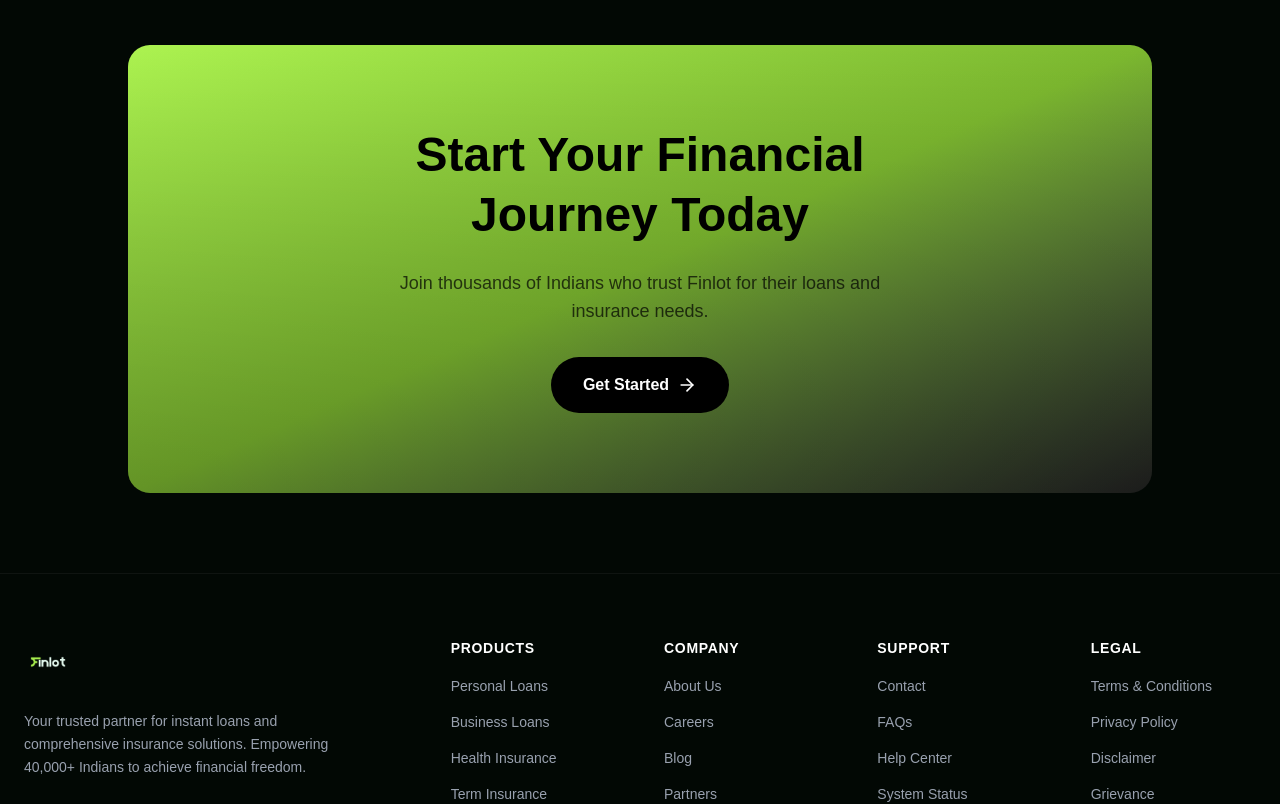
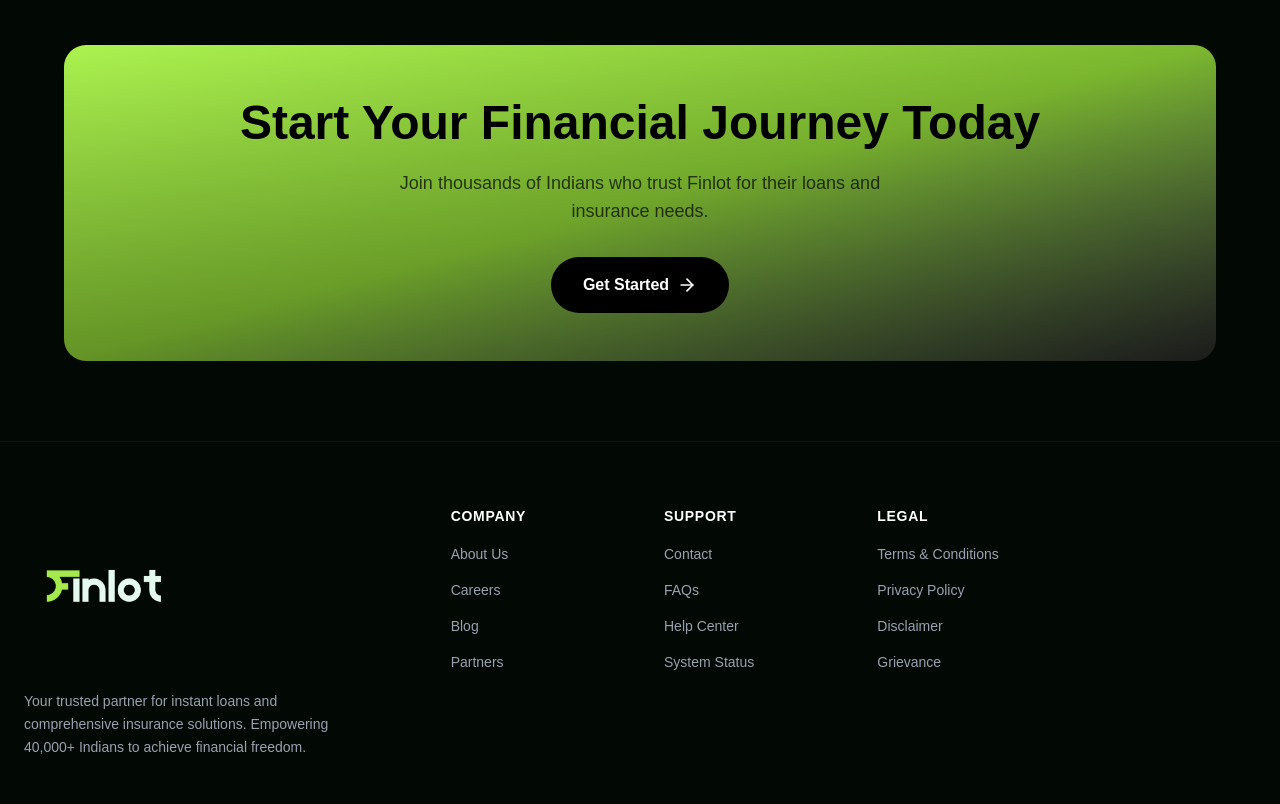
Before and after one commit to pranavadityaneti/finlot, a Next.js app: page / in a window 1280 px wide. Shown: the part 5320-6124 px from the top of the page. Built offline with nearby package versions, Linux system fonts and the light colour scheme; grey boxes are pictures that could not be loaded; a web font is replaced by a local one.

Commit message:
fix: Adjust CTA width/height, enlarge footer logo, remove Products column

```diff
--- a/src/components/ui/footer.tsx
+++ b/src/components/ui/footer.tsx
@@ -15,16 +15,16 @@
                 whileInView={{ opacity: 1, y: 0 }}
                 viewport={{ once: true }}
                 transition={{ duration: 0.6 }}
-                className="max-w-5xl mx-auto"
+                className="max-w-6xl mx-auto"
             >
-                <div className="relative rounded-3xl overflow-hidden p-12 md:p-20 bg-gradient-to-br from-[#acf350] via-[#7cb82f] to-[#222222]">
+                <div className="relative rounded-3xl overflow-hidden p-8 md:p-12 bg-gradient-to-br from-[#acf350] via-[#7cb82f] to-[#222222]">
                     {/* Subtle overlay for depth */}
                     <div className="absolute inset-0 bg-gradient-to-t from-black/20 to-transparent pointer-events-none" />
 
                     {/* Content - Center Aligned */}
                     <div className="relative z-10 flex flex-col items-center text-center">
-                        <h2 className="text-3xl md:text-5xl font-bold text-black mb-6 leading-tight">
-                            Start Your Financial <br /> Journey Today
+                        <h2 className="text-3xl md:text-5xl font-bold text-black mb-4 leading-tight">
+                            Start Your Financial Journey Today
                         </h2>
                         <p className="text-black/70 text-lg mb-8 max-w-lg">
                             Join thousands of Indians who trust Finlot for their loans and insurance needs.
@@ -45,12 +45,6 @@
 // --- Footer Section ---
 export function Footer() {
     const footerLinks = {
-        Products: [
-            { label: "Personal Loans", href: "/loans" },
-            { label: "Business Loans", href: "/loans" },
-            { label: "Health Insurance", href: "/insurance" },
-            { label: "Term Insurance", href: "/insurance" },
-        ],
         Company: [
             { label: "About Us", href: "/about" },
             { label: "Careers", href: "#" },
@@ -83,9 +77,9 @@
                         <Image
                             src="/finlot-logo.png"
                             alt="Finlot"
-                            width={160}
-                            height={50}
-                            className="h-12 w-auto mb-6"
+                            width={400}
+                            height={120}
+                            className="h-28 md:h-40 w-auto object-contain mb-6"
                         />
                         <p className="text-gray-400 text-sm leading-relaxed max-w-xs">
                             Your trusted partner for instant loans and comprehensive insurance solutions.
```
